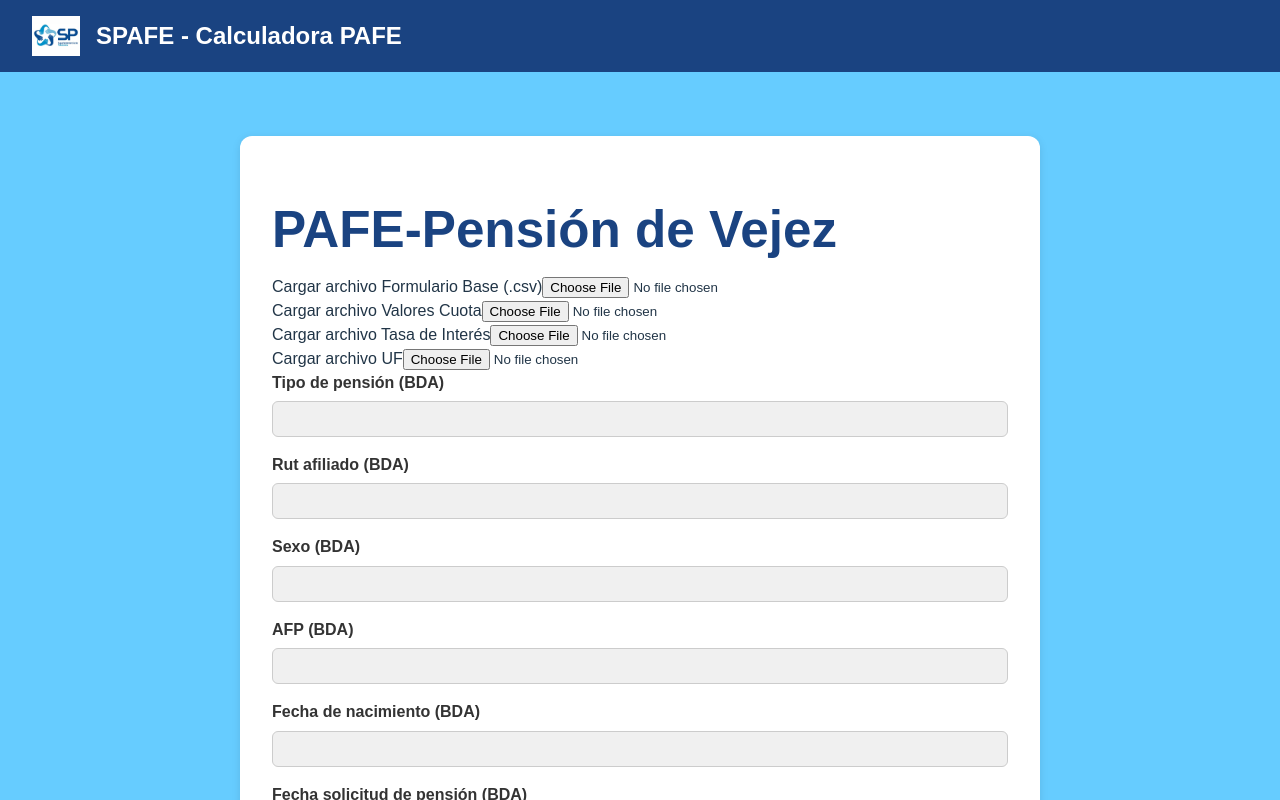
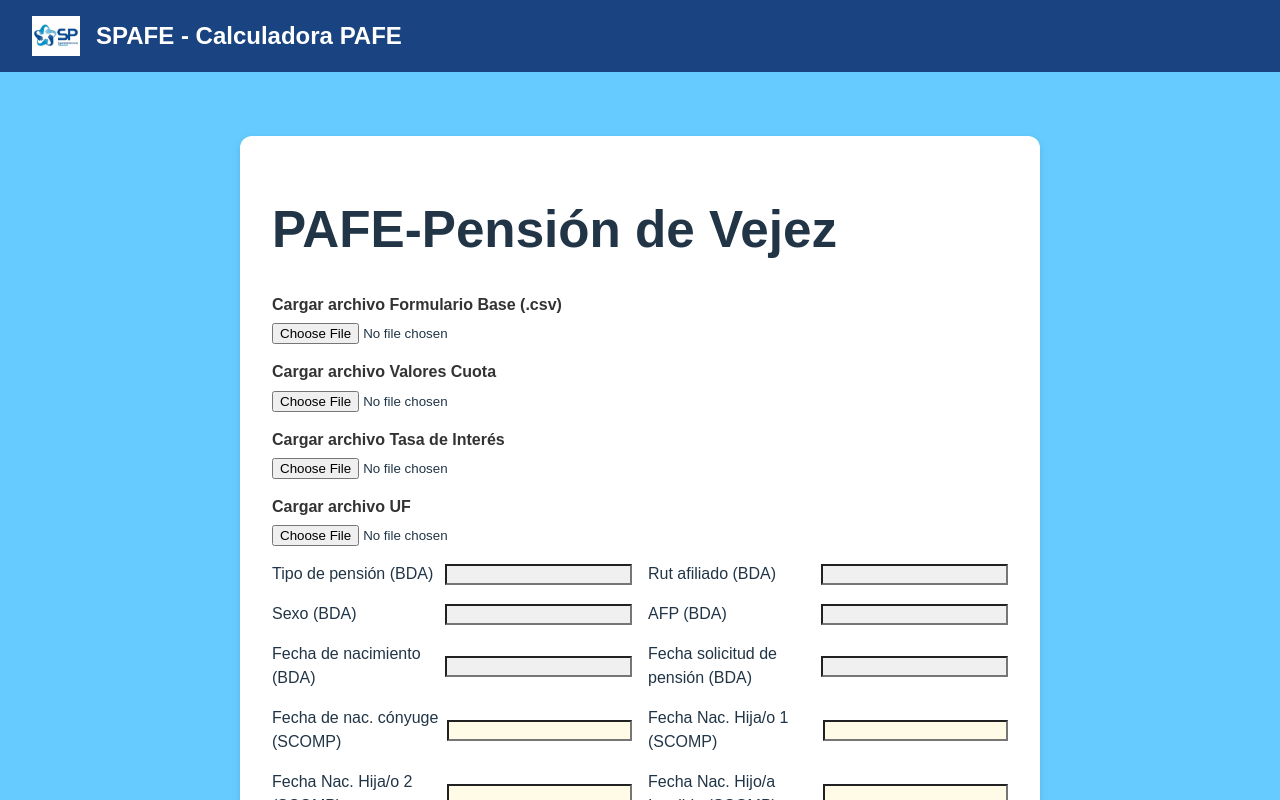
Before and after one commit to omaroquevedo/calculadora, a React (Vite) app: page /formulario/vejez in a window 1280 px wide. Both pictures are taken after a click on the button "Ingresar". Shown: the top 800 px of the page. Built offline with nearby package versions, Linux system fonts and the light colour scheme.

Commit message:
Aplica mejoras visuales: grilla y separación de botones

```diff
--- a/src/components/FormularioVejez.jsx
+++ b/src/components/FormularioVejez.jsx
@@ -160,48 +160,47 @@ const FormularioVejez = () => {
       <Header />
       <div className="fondo-bienvenida">
         <div className="formulario-container">
-          <h1 style={{ color: "#1a4381", marginBottom: "1rem" }}>
-            PAFE-Pensión de Vejez
-          </h1>
+          <h1 className="titulo-formulario">PAFE-Pensión de Vejez</h1>
 
           <div className="boton-separado-grid">
-            <div>
+            <div className="fila">
               <label>Cargar archivo Formulario Base (.csv)</label>
               <input type="file" accept=".csv" onChange={handleArchivoFormularioBase} />
             </div>
-            <div>
+            <div className="fila">
               <label>Cargar archivo Valores Cuota</label>
               <input type="file" accept=".csv" onChange={handleArchivoValoresCuota} />
             </div>
-            <div>
+            <div className="fila">
               <label>Cargar archivo Tasa de Interés</label>
               <input type="file" accept=".csv" onChange={handleArchivoTasaInteres} />
             </div>
-            <div>
+            <div className="fila">
               <label>Cargar archivo UF</label>
               <input type="file" accept=".csv" onChange={handleArchivoUF} />
             </div>
           </div>
 
-          <div className="formulario-grid ajustado">
+          <div className="formulario-grid-horizontal" style={{ display: 'grid', gridTemplateColumns: '1fr 1fr', gap: '1rem' }}>
             {campos.map(({ label, tipo }, index) => (
-              <div className="fila" key={index}>
-                <label>{label}</label>
+              <div className="campo-formulario" key={index} style={{ display: 'flex', alignItems: 'center', gap: '0.5rem' }}>
+                <label className="etiqueta" style={{ width: '50%' }}>{label}</label>
                 <input
                   type="text"
-                  className={tipo}
+                  className={`input-campo ${tipo}`}
                   value={formData[label] || ""}
                   onChange={(e) => tipo === "manual" ? setFormData({ ...formData, [label]: e.target.value }) : null}
                   readOnly={tipo !== "manual"}
+                  style={{ flex: 1 }}
                 />
               </div>
             ))}
           </div>
 
-          <div style={{ display: "flex", flexDirection: "column", gap: "1rem", marginTop: "2rem" }}>
-            <button className="boton-calcular" onClick={handleCalcular}>Calcular</button>
-            <button className="boton-calcular" onClick={exportarPDF} style={{ backgroundColor: "#c0392b", color: "#fff", border: "none" }}>Exportar a PDF</button>
-            <button className="boton-calcular" onClick={limpiarFormulario} style={{ backgroundColor: "#7f8c8d", color: "#fff", border: "none" }}>Limpiar formulario</button>
+          <div className="botonera" style={{ display: 'flex', gap: '1rem', marginTop: '2rem' }}>
+            <button className="boton-calcular" onClick={handleCalcular} style={{ backgroundColor: '#1a4381', color: 'white' }}>Calcular</button>
+            <button className="boton-calcular" onClick={exportarPDF} style={{ backgroundColor: '#009688', color: 'white' }}>Exportar a PDF</button>
+            <button className="boton-calcular" onClick={limpiarFormulario} style={{ backgroundColor: '#888', color: 'white' }}>Limpiar formulario</button>
           </div>
         </div>
       </div>
```
